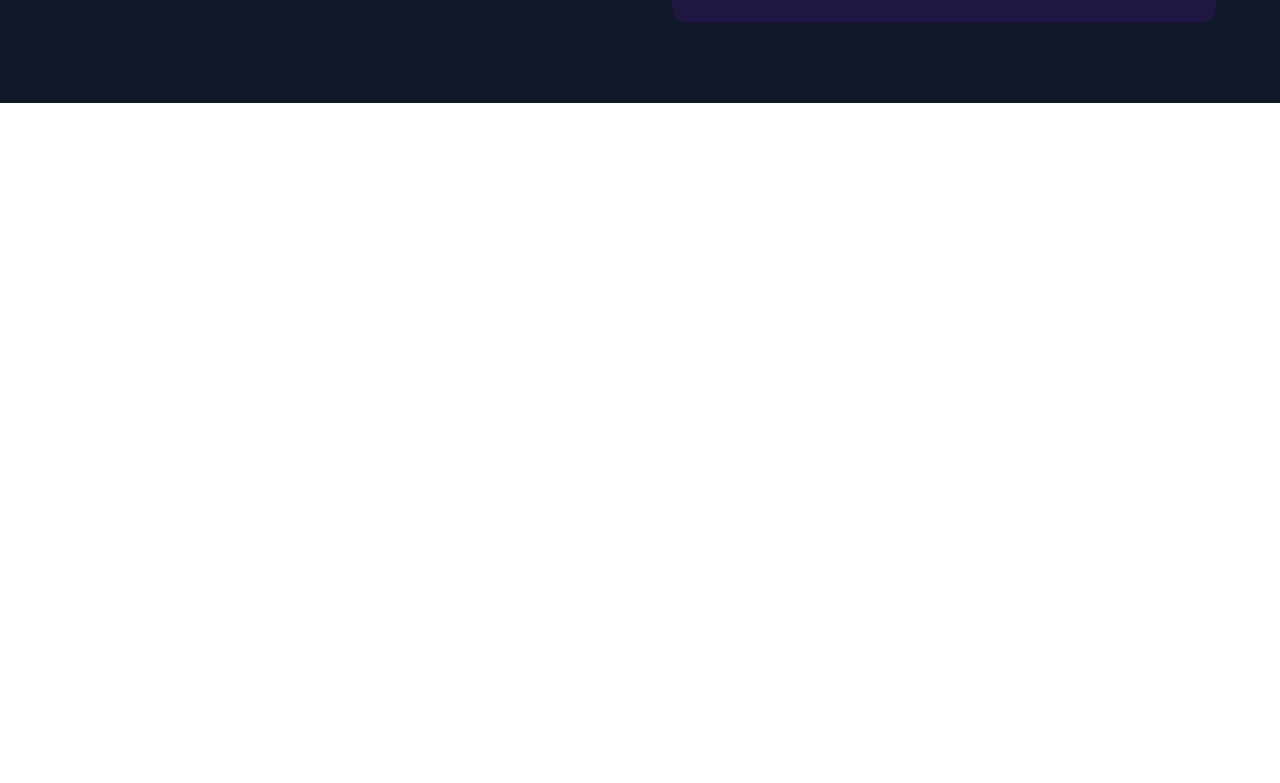
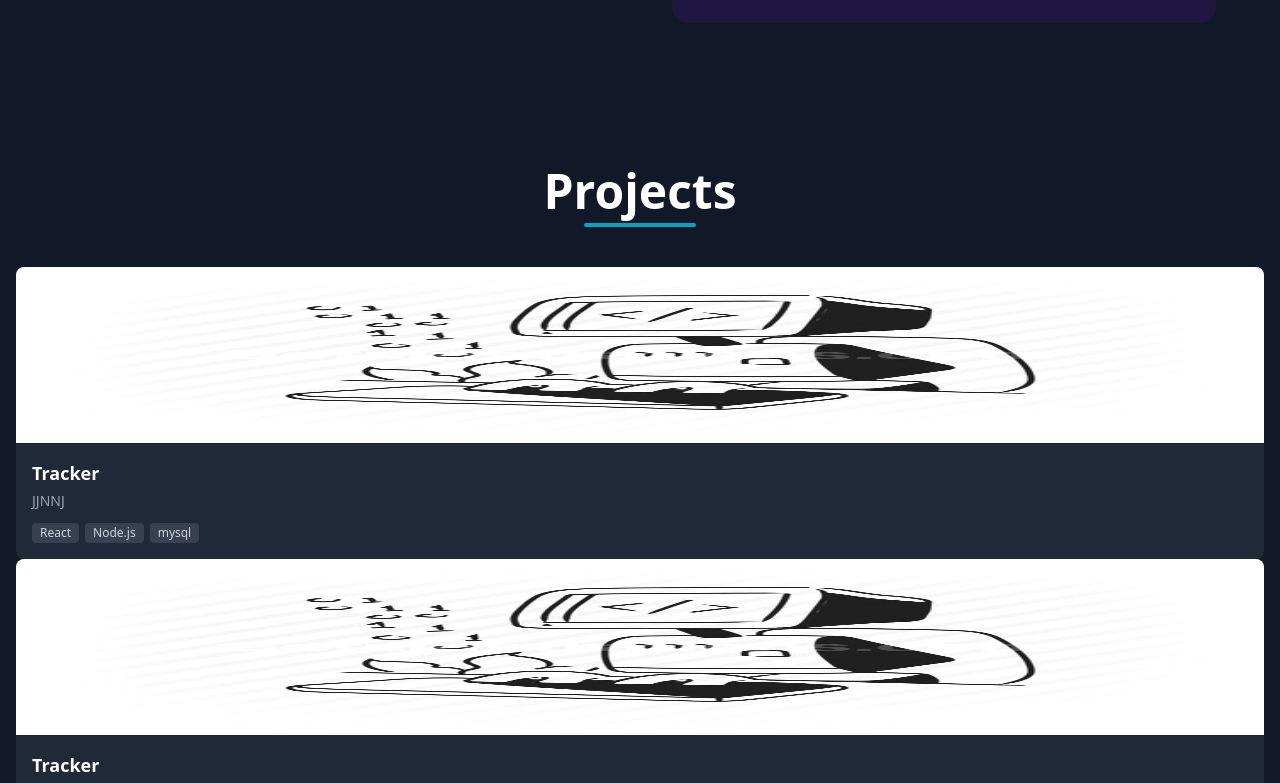
Before and after one commit to gragra-kj/GracePortfolio, a React app in the folder frontend/: page / in a window 1280 px wide. Shown: the part 2757-3540 px from the top of the page. Before the commit the page ends 2860 px from the top, so only its background shows below. Built offline with nearby package versions, Linux system fonts and the light colour scheme; the HTML template or start-up script is replaced by a standard one.

Commit message:
projects section

```diff
--- a/frontend/src/App.jsx
+++ b/frontend/src/App.jsx
@@ -121,7 +121,7 @@
 
 //
 //import React from "react";
-import React,{useEffect} from "react";
+import {useEffect} from "react";
 import Aos from "aos";
 import 'aos/dist/aos.css'
 import Header from "./components/Header";
@@ -130,6 +130,7 @@ import Education from "./components/Education";
 import Certificate from "./components/Certificate";
 import AboutSection from "./components/AboutSection";
 import Experience from "./components/Experience";
+import Projects from "./components/Projects";
 const App = () => {
   useEffect(()=>{
     Aos.init({
@@ -146,6 +147,7 @@ const App = () => {
       <Certificate/>
       <AboutSection/>
       <Experience/>
+      <Projects/>
 
     </div>
   );
--- a/frontend/src/components/AboutSection.jsx
+++ b/frontend/src/components/AboutSection.jsx
@@ -1,4 +1,4 @@
-import React from 'react'
+//import React from 'react'
 
 const AboutSection = () => {
   return (
--- /dev/null
+++ b/frontend/src/components/Projects.jsx
@@ -0,0 +1,86 @@
+//import React from 'react'
+import projc1 from '../assets/projc1.jpeg'
+
+const Projects = () => {
+    const projects=[
+        {
+            id:1,
+            image:projc1,
+            title:'Tracker',
+            desc:'JJNNJ',
+            tech:['React','Node.js','mysql'],
+        },
+        {
+            id:2,
+            image:projc1,
+            title:'Tracker',
+            desc:'JJNNJ',
+            tech:['React','Node.js','mysql'],
+        },
+        {
+            id:3,
+            image:projc1,
+            title:'Tracker',
+            desc:'JJNNJ',
+            tech:['React','Node.js','mysql'],
+        },
+
+
+    ]
+  return (
+    <section className='py-16 bg-gray-900' id='projects' >
+        <div className='container mx-auto px-4 max-w-7xl'>
+            <div className='text-center mb-10'>
+                <h2 className='text-4xl md:text-5xl font-extrabold
+                text-white'>
+                    Projects
+                </h2>
+                <div className='w-28 h-1 bg-primary mx-auto mt-2 rounded-2xl'>
+                </div>
+
+            </div>
+            <div className='gird grid-cols-1 md:grid-cols-2
+            lg:grid-cols-3 gap-5'>
+                {projects.map((project)=>(
+                    <div key={project.id}
+                    className='bg-gray-800 rounded-lg overflow-hidden
+                    shadow-sm hover:shadow-lg hover:scale-105
+                    transition-all duration-300'>
+                        <img src={project.image} alt={project.title}
+                        className='w-full h-44 onject-cover hover:opacity-90
+                        transition-opacity duration-300'/>
+                        <div className='p-4'>
+                            <h3 className='text-lg font-semibold
+                            text-white group-hover:text-primary transition-colors'>
+                                {project.title}
+
+                            </h3>
+                            <p className='text-gray-400 text-sm mt-1'>
+                                {project.desc}
+                            </p>
+                            <div className='flex flex-wrap gap-1.5 mt-3'>
+                                {project.tech.map((tec,idx)=>(
+                                    <span key={idx} className='text-xs px-2 py-0.5
+                                    bg-gray-700 text-gray-300 rounded hover:bg-primary
+                                    hover:text-white transition-colors duration-300'>
+                                        {tec}
+
+                                    </span>
+                                ))}
+
+                            </div>
+
+                        </div>
+
+                    </div>
+                ))}
+
+            </div>
+
+        </div>
+
+    </section>
+  )
+}
+
+export default Projects
```
Also changed, not shown: frontend/src/assets/projc1.jpeg (added).
